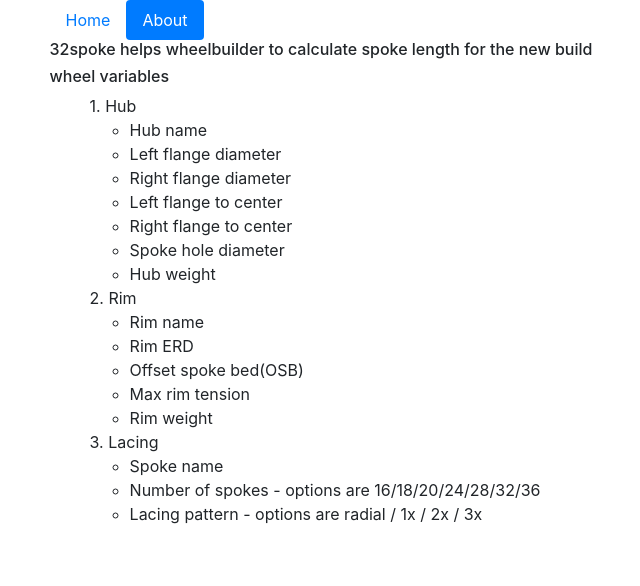
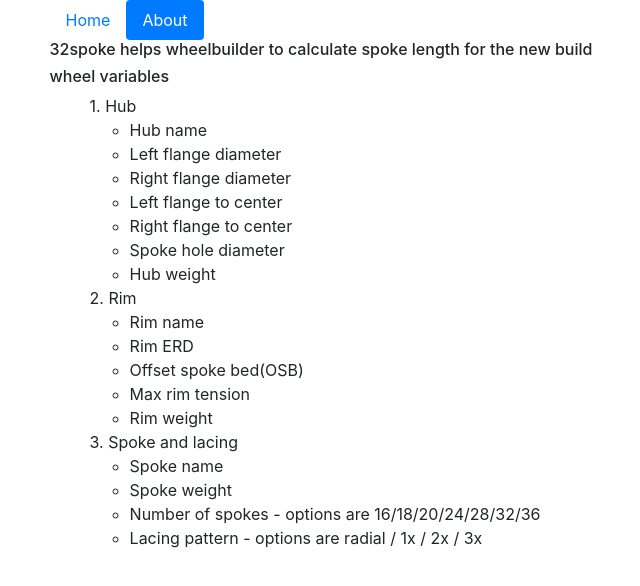
Before and after one commit to kimchirice/32spoke, a React (Create React App) app: page /about in a window 1280 px wide. Shown: the top 586 px of the page, without its empty margins (319-959 px from the left). Built offline with nearby package versions, Linux system fonts and the light colour scheme.

Commit message:
[Mod] adding spoke weight to spoke and lacing section

```diff
--- a/src/Pages/About.js
+++ b/src/Pages/About.js
@@ -24,9 +24,10 @@ export default function About() {
           <li>Max rim tension</li>
           <li>Rim weight</li>
         </ul>
-  3. Lacing
+        3. Spoke and lacing
         <ul>
           <li>Spoke name</li>
+          <li>Spoke weight</li>
               <li>Number of spokes
                 - options are 16/18/20/24/28/32/36</li>
               <li>Lacing pattern
```
Lines whose indentation alone changed are shown as unchanged.
